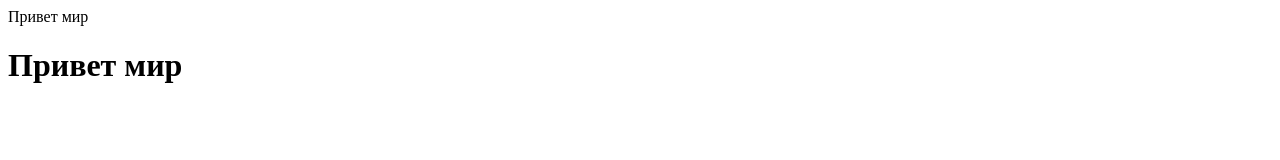
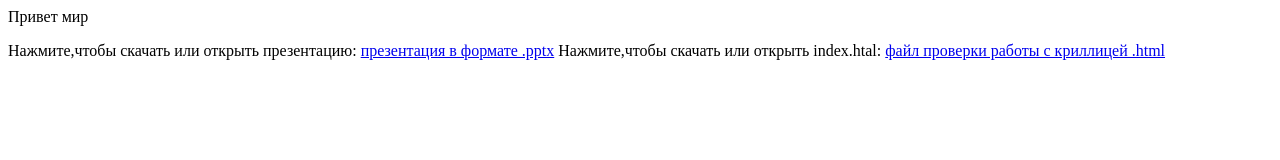
Before and after one commit to syuziiii/dem.githab.io, a plain HTML site: page index.html in a window 1280 px wide. Drawn offline with Linux system fonts and the light colour scheme.

Commit message:
Update index.html

```diff
--- a/index.html
+++ b/index.html
@@ -4,6 +4,13 @@
       <itle>Привет мир</title>
 </head>
 </body>
-     <h1>Привет мир</h1>
+
+   <p>
+     Нажмите,чтобы скачать или открыть презентацию:
+     <a href="СетьВводныйю.pptx">презентация в формате .pptx</a>
+     Нажмите,чтобы скачать или открыть index.htal:
+     <a href="index.htal">файл проверки работы с криллицей .html</a>
+   </p>
+
 </body>
 </htnl>
```
